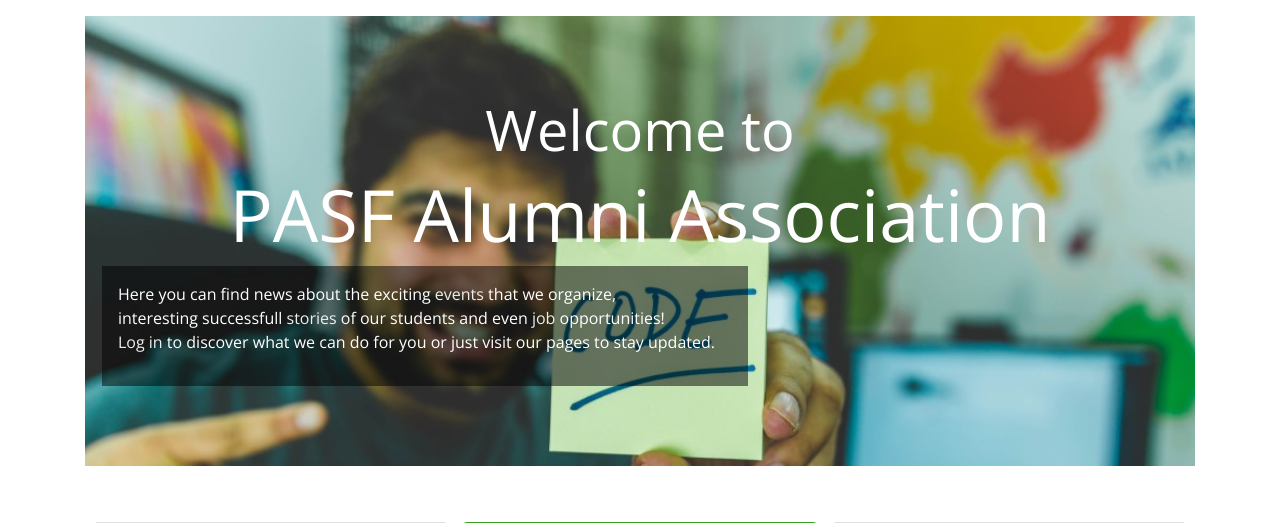
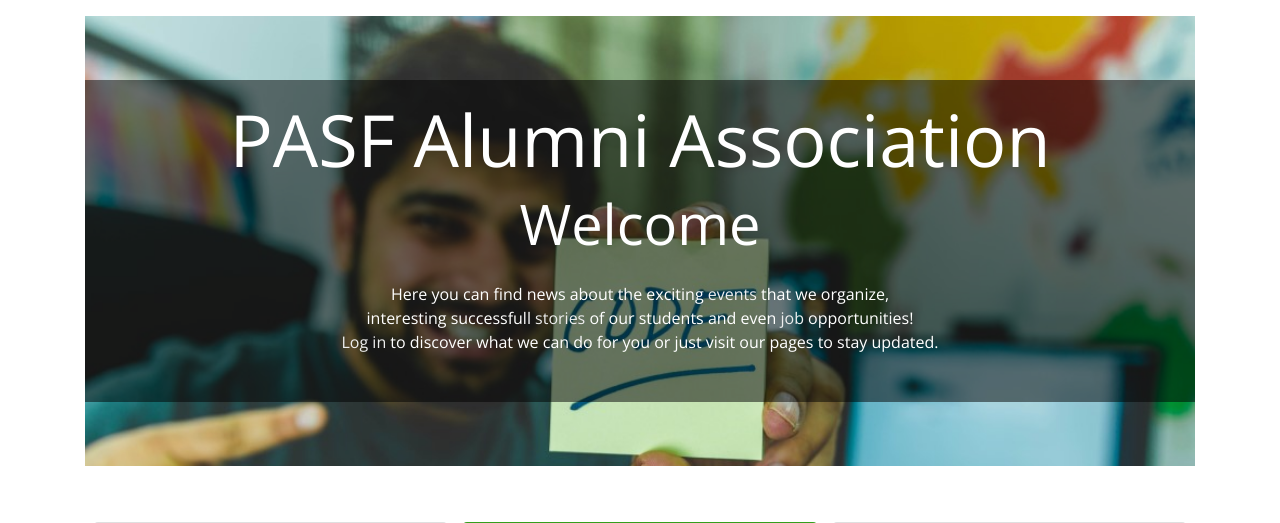
Before and after one commit to afanasev-anton/Alumni_union, a Symfony app: template templates/index/index.html.twig in a window 1280 px wide. Shown: the part 58-581 px from the top of the page. Run offline with Twig, Linux system fonts and the light colour scheme; the template is opened without the code that fills it, so the values that code supplies are empty; some libraries are stand-ins or nearby versions.

Commit message:
change jumbothrone on home page

```diff
--- a/templates/index/index.html.twig
+++ b/templates/index/index.html.twig
@@ -4,13 +4,14 @@
 
 {% block body %}
     <div class="jumbotron jumbotron-fluid" style="background-image: url(img/cancode.jpg);background-size: cover; background-repeat: no-repeat;">
-        <div class="container p-3" >
-            <h1 class="display-4 d-none d-md-block text-white text-center">Welcome to</h1>
+        <div class="container p-3" style="background-color: rgba(0,0,0, 0.5)">
             <h2 class="display-3 d-none d-md-block text-white text-center">PASF Alumni Association</h2>
+            <h1 class="display-4 d-none d-md-block text-white text-center">Welcome</h1>
+            <h2 class="d-md-none text-white text-center">PASF Alumni Association</h2>
             <h1 class="d-md-none text-white text-center">Welcome</h1>
-            <h2 class="d-md-none text-white text-center">PASF Alumni Association</h2>
+
             <div class="row">
-                <div class="col-7 p-3 mx-3" style="background-color: rgba(0,0,0, 0.5)">
+                <div class="col-7 p-3 mx-auto text-center" >
                     <p class=" text-white">Here you can find news about the exciting <span><a href="/events" class="text-light">events</a></span> that we organize,<br> interesting successfull <span><a href="/stories" class="text-light">stories</a></span> of our students and even <span><a href="/careers" class="text-light">job</a></span> opportunities!<br><span><a href="/login" class="text-light">Log in</a></span> to discover what we can do for you or just visit our pages to stay updated.</p>
                 </div>
             </div>
```
Also changed, not shown: public/img/profile_pictures/5ea075b11a3c9380898600.jpg (added), public/img/profile_pictures/5ea075cb3e533219573156.jpg (added).
